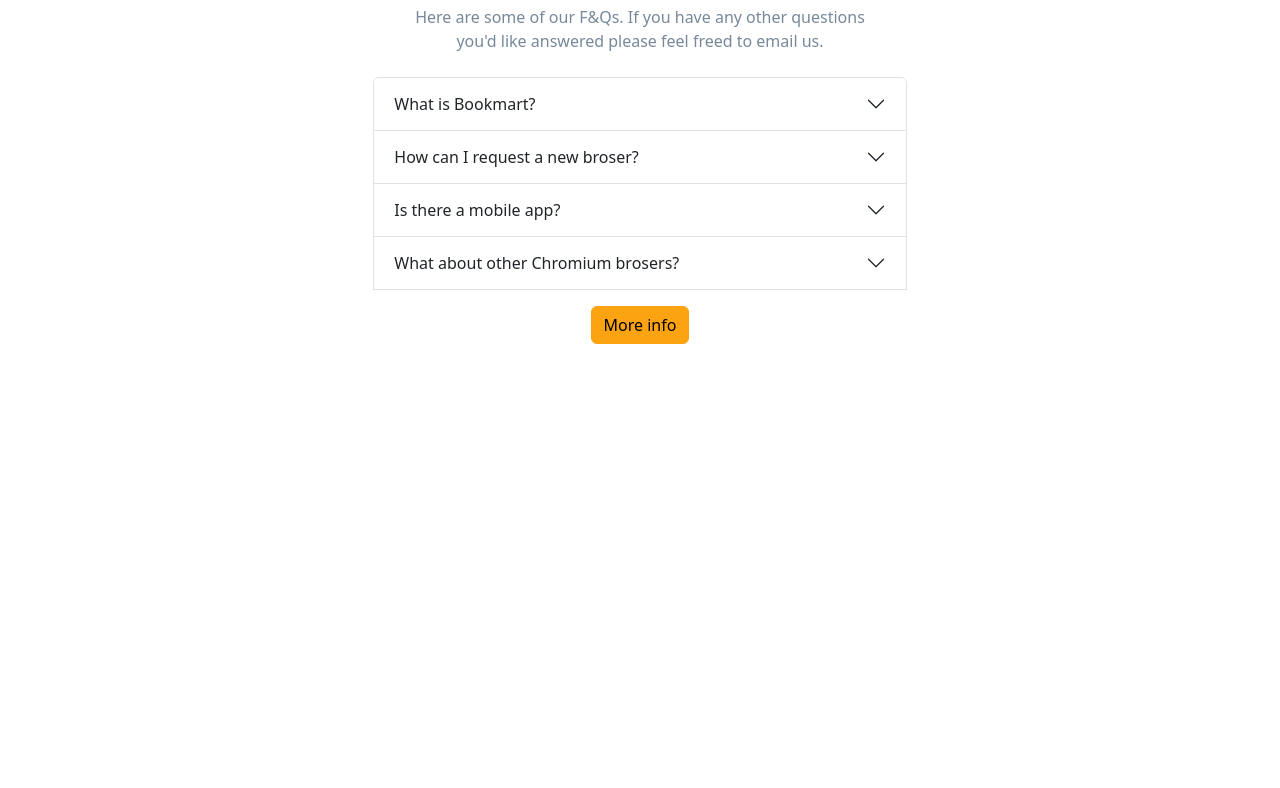
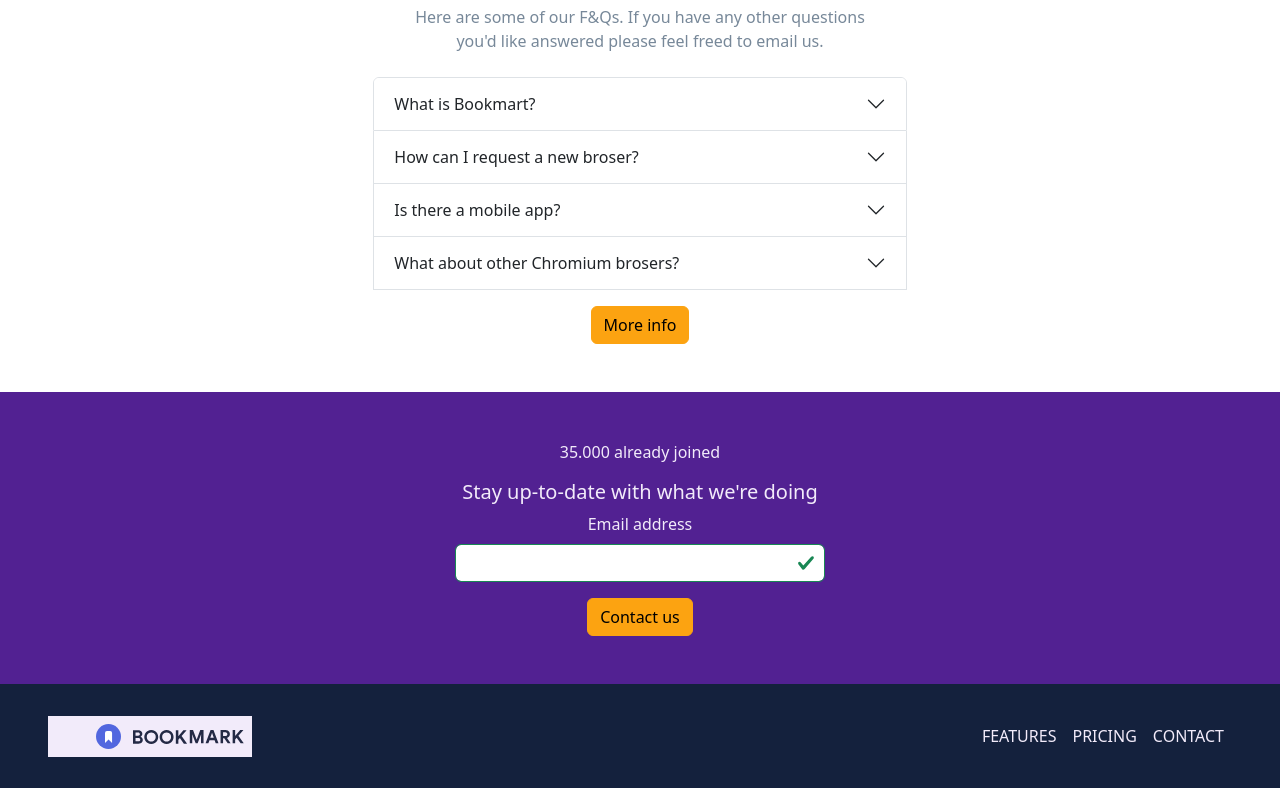
Before and after one commit to Laucf7/Sprint-2, a website: page index.html in a window 1280 px wide. Shown: the part 1767-2555 px from the top of the page. Before the commit the page ends 2159 px from the top, so only its background shows below. Drawn offline with Linux system fonts and the light colour scheme.

Commit message:
Exercici-5

```diff
--- a/index.html
+++ b/index.html
@@ -228,6 +228,43 @@
             <button type="button" class="btn btn-primary">More info</button>
         </div>
     </div>
+    <form class="was-validated">
+        <div class="footer bg-altdark text-altlight p-5 justify-content-center text-center">
+            <div class="stay-up">
+                <p class="text-altlight">35.000 already joined</p>
+                <h5>Stay up-to-date with what we're doing</h5>
+            </div>
+            <div class="row col-md-4 justify-content-center mx-auto">
+                <div class="mb-3">
+                    <label for="exampleInputEmail1" class="form-label">Email address</label>
+                    <input type="email" class="form-control" id="exampleInputEmail1" aria-describedby="emailHelp">
+                </div>
+            </div>
+            <button type="submit" class="btn btn-primary">Contact us</button>
+        </div>
+    </form>
+    <nav class="navbar navbar-expand-lg navbar-light bg-light">
+        <div class="container-fluid pe-5 ps-5 my-3">
+            <img class="navbar-brand ps-5 bg-altlight p-2" src="Recursos projecte sprint/Imagenes/logo-bookmark.svg" alt="logo">
+            <button class="navbar-toggler" type="button" data-bs-toggle="collapse" data-bs-target="#navbarNav"
+                aria-controls="navbarNav" aria-expanded="false" aria-label="Toggle navigation">
+                <span class="navbar-toggler-icon"></span>
+            </button>
+            <div class="navbar navbar-expand-lg" id="navbarNav">
+                <ul class="navbar-nav justify-content-center">
+                    <li class="nav-item">
+                        <a class="nav-link text-altlight" href="#">FEATURES</a>
+                    </li>
+                    <li class="nav-item">
+                        <a class="nav-link text-altlight" href="#">PRICING</a>
+                    </li>
+                    <li class="nav-item">
+                        <a class="nav-link text-altlight" href="#">CONTACT</a>
+                    </li>
+                </ul>
+            </div>
+        </div>
+    </nav>
+
 </body>
-
 </html>
```
Also changed, not shown: Recursos projecte sprint/Imagenes/logo-bookmark bg-white.png (added), sass/main.scss (line endings or trailing spaces).
